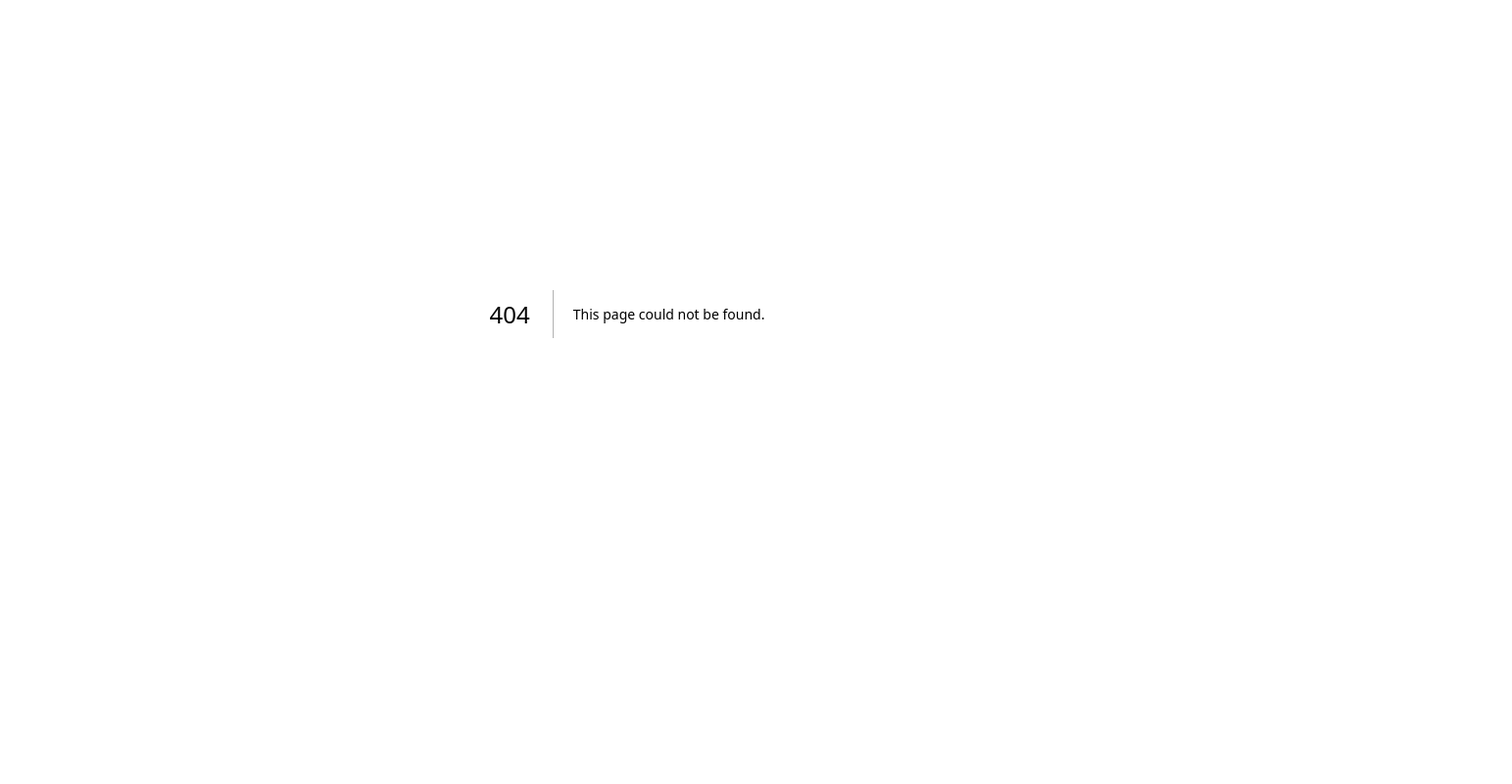
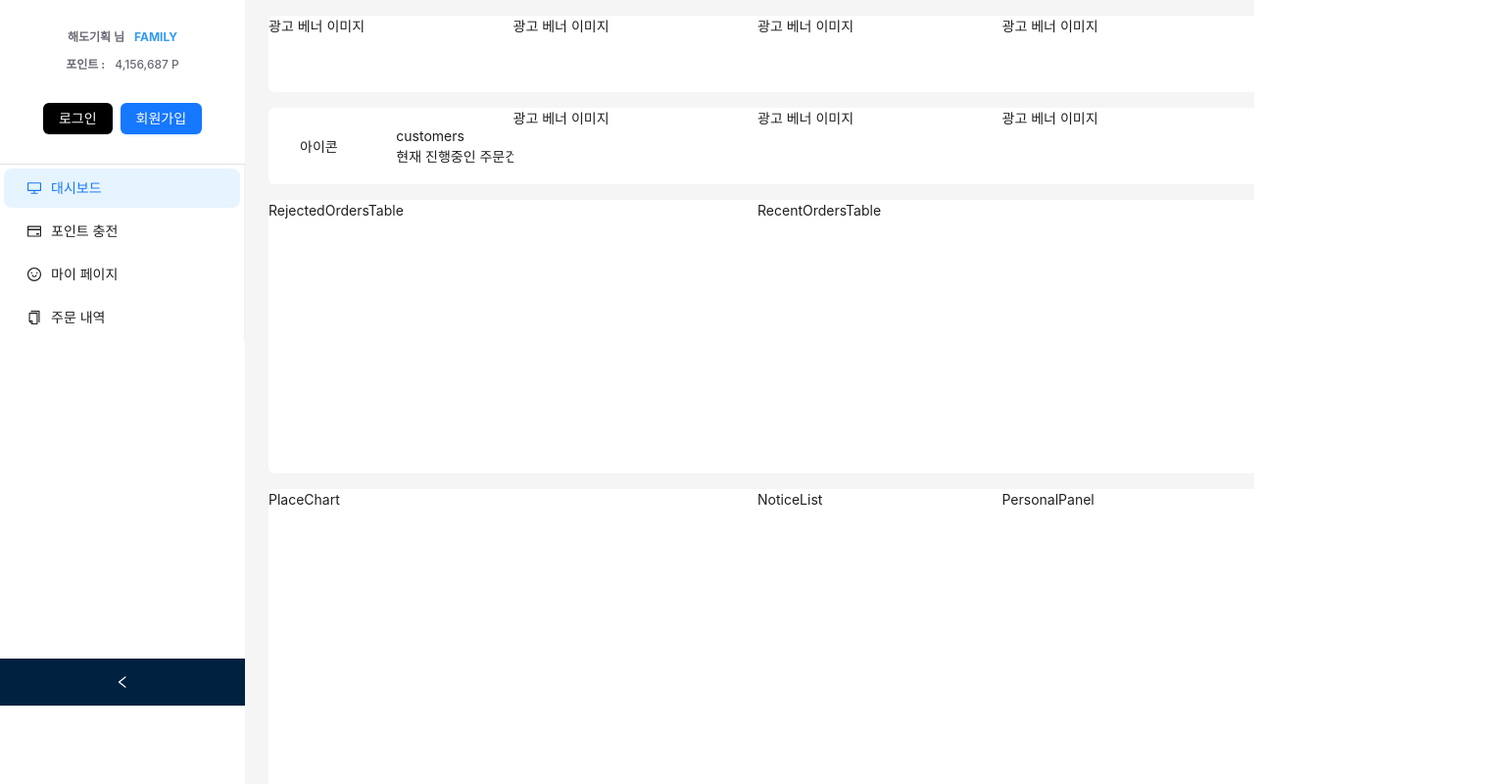
Before and after one commit to heerokj/haedo-front-next, a Next.js app: page /dashboard in a window 1280 px wide. Before the commit this address had no page. Shown: the part 80-880 px from the top of the page at 98% size, 1543 px wide, since content can reach past the window. Before the commit the page ends 800 px from the top, so only its background shows below. Built offline with nearby package versions, Linux system fonts and the light colour scheme.

Commit message:
Feat : 대시보드 페이지 레이아웃 구성

```diff
--- /dev/null
+++ b/src/app/(main)/dashboard/page.tsx
@@ -0,0 +1,26 @@
+import React from "react";
+import BannerGroup from "@/features/main/dashboard/components/BannerGroup";
+import SummaryGroup from "@/features/main/dashboard/components/SummaryGroup";
+import RejectedOrdersTable from "@/features/main/dashboard/components/RejectedOrdersTable";
+import RecentOrdersTable from "@/features/main/dashboard/components/RecentOrdersTable";
+import PlaceChart from "@/features/main/dashboard/components/PlaceChart";
+import NoticeList from "@/features/main/dashboard/components/NoticeList";
+import PersonalPanel from "@/features/main/dashboard/components/PersonalPanel";
+
+export default function DashBoardPage() {
+  return (
+    <div className="flex flex-col gap-4">
+      <BannerGroup />
+      <SummaryGroup />
+      <div className="grid grid-cols-2 gap-4">
+        <RejectedOrdersTable />
+        <RecentOrdersTable />
+      </div>
+      <div className="grid grid-cols-4 gap-4">
+        <PlaceChart />
+        <NoticeList />
+        <PersonalPanel />
+      </div>
+    </div>
+  );
+}
--- /dev/null
+++ b/src/features/main/dashboard/components/BannerCard.tsx
@@ -0,0 +1,24 @@
+import React from "react";
+import Image from "next/image";
+
+type Prop = {
+  img: string;
+  key: number;
+};
+
+export default function BannerCard({ img, key }: Prop) {
+  return (
+    <div
+      key={key}
+      style={{
+        minHeight: 78,
+        minWidth: 380,
+        background: "#FFFFFF",
+        borderRadius: "6px",
+      }}
+    >
+      {/* <Image src={img} alt="img" height={78} width={380} /> */}
+      광고 베너 이미지
+    </div>
+  );
+}
--- /dev/null
+++ b/src/features/main/dashboard/components/BannerGroup.tsx
@@ -0,0 +1,14 @@
+import React from "react";
+import BannerCard from "./BannerCard";
+
+const ITEM = ["1", "2", "3", "4"];
+
+export default function BannerGroup() {
+  return (
+    <div className="grid grid-cols-4 gap-4">
+      {ITEM.map((item, idx) => (
+        <BannerCard img={item} key={idx} />
+      ))}
+    </div>
+  );
+}
--- /dev/null
+++ b/src/features/main/dashboard/components/NoticeList.tsx
@@ -0,0 +1,16 @@
+import React from "react";
+
+export default function NoticeList() {
+  return (
+    <div
+      style={{
+        minHeight: 470,
+        minWidth: 350,
+        background: "#FFFFFF",
+        borderRadius: "6px",
+      }}
+    >
+      NoticeList
+    </div>
+  );
+}
--- /dev/null
+++ b/src/features/main/dashboard/components/PersonalPanel.tsx
@@ -0,0 +1,16 @@
+import React from "react";
+
+export default function PersonalPanel() {
+  return (
+    <div
+      style={{
+        minHeight: 470,
+        minWidth: 350,
+        background: "#FFFFFF",
+        borderRadius: "6px",
+      }}
+    >
+      PersonalPanel
+    </div>
+  );
+}
--- /dev/null
+++ b/src/features/main/dashboard/components/PlaceChart.tsx
@@ -0,0 +1,17 @@
+import React from "react";
+
+export default function PlaceChart() {
+  return (
+    <div
+      className="col-span-2"
+      style={{
+        minHeight: 470,
+        minWidth: 700,
+        background: "#FFFFFF",
+        borderRadius: "6px",
+      }}
+    >
+      PlaceChart
+    </div>
+  );
+}
--- /dev/null
+++ b/src/features/main/dashboard/components/RecentOrdersTable.tsx
@@ -0,0 +1,16 @@
+import React from "react";
+
+export default function RecentOrdersTable() {
+  return (
+    <div
+      style={{
+        minHeight: 279,
+        minWidth: 770,
+        background: "#FFFFFF",
+        borderRadius: "6px",
+      }}
+    >
+      RecentOrdersTable
+    </div>
+  );
+}
--- /dev/null
+++ b/src/features/main/dashboard/components/RejectedOrdersTable.tsx
@@ -0,0 +1,16 @@
+import React from "react";
+
+export default function RejectedOrdersTable() {
+  return (
+    <div
+      style={{
+        minHeight: 279,
+        minWidth: 770,
+        background: "#FFFFFF",
+        borderRadius: "6px",
+      }}
+    >
+      RejectedOrdersTable
+    </div>
+  );
+}
--- /dev/null
+++ b/src/features/main/dashboard/components/SummaryCard.tsx
@@ -0,0 +1,5 @@
+import React from "react";
+
+export default function SummaryCard() {
+  return <div>SummaryCard</div>;
+}
--- /dev/null
+++ b/src/features/main/dashboard/components/SummaryGroup.tsx
@@ -0,0 +1,57 @@
+import React from "react";
+
+export default function SummaryGroup() {
+  return (
+    <div className="grid grid-cols-4 gap-4">
+      <div
+        style={{
+          minHeight: 78,
+          minWidth: 380,
+          background: "#FFFFFF",
+          borderRadius: "6px",
+        }}
+        className="flex justify-between items-center px-8"
+      >
+        <div>아이콘</div>
+        <div>
+          <span>customers</span>
+          <p>현재 진행중인 주문건</p>
+        </div>
+        <div>3,186</div>
+      </div>
+      <div
+        style={{
+          minHeight: 78,
+          minWidth: 380,
+          background: "#FFFFFF",
+          borderRadius: "6px",
+        }}
+      >
+        {/* <Image src={img} alt="img" height={78} width={380} /> */}
+        광고 베너 이미지
+      </div>
+      <div
+        style={{
+          minHeight: 78,
+          minWidth: 380,
+          background: "#FFFFFF",
+          borderRadius: "6px",
+        }}
+      >
+        {/* <Image src={img} alt="img" height={78} width={380} /> */}
+        광고 베너 이미지
+      </div>
+      <div
+        style={{
+          minHeight: 78,
+          minWidth: 380,
+          background: "#FFFFFF",
+          borderRadius: "6px",
+        }}
+      >
+        {/* <Image src={img} alt="img" height={78} width={380} /> */}
+        광고 베너 이미지
+      </div>
+    </div>
+  );
+}
```
